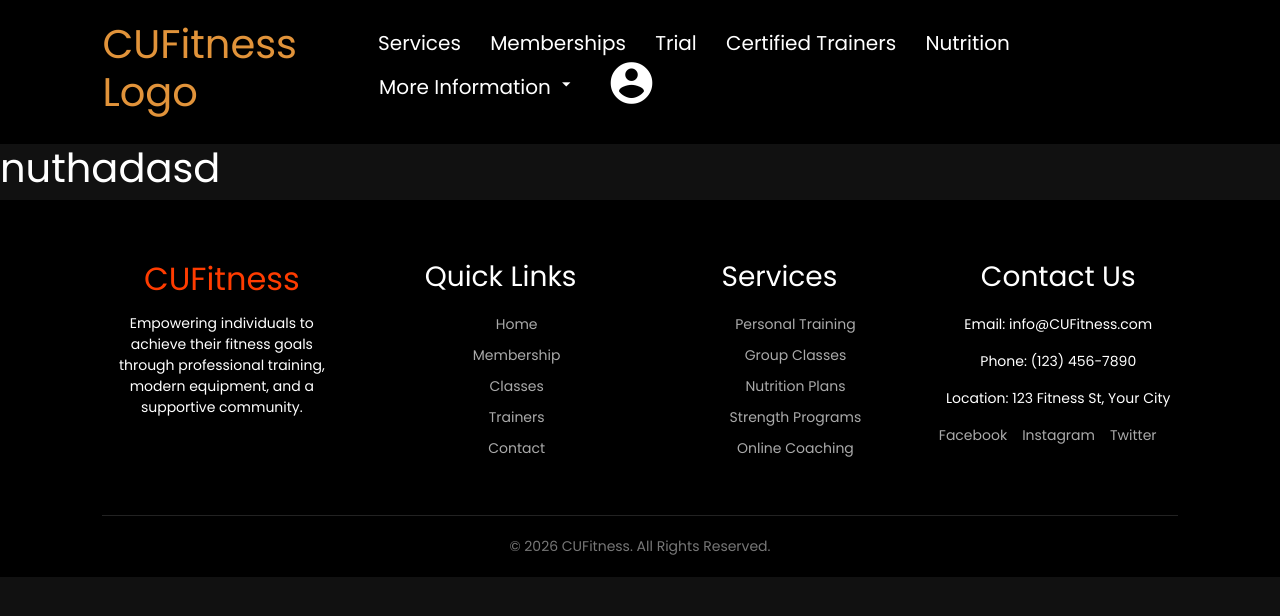
After one commit to JeffZhang852/COEN6311-SANJ, a Django app: page /nutrition/ in a window 1280 px wide. The commit adds this page. Shown: the top 616 px of the page. Run offline with Django 5.2, Linux system fonts and the light colour scheme.

Commit message:
more frontend

```diff
--- a/frontend/static/original-style.css
+++ b/frontend/static/base_style.css
@@ -28,7 +28,7 @@ header {
 header h1 {
     a{
         text-decoration: none; /* remove the underline hyperlink formatting */
-        color: #3ed140;
+        color: #e1933a;
     }
 }
 
@@ -38,7 +38,11 @@ nav a {
     text-decoration: none; /* Removes underline */
     margin-left: 25px;
     font-weight: 500;
-    transition: 0.3s; /* Smooth hover effect */
+    font-size: 20px;
+    transition: 0.2s; /* Smooth hover effect */
+    display: inline-block;
+    vertical-align: middle;
+
 }
 
 /* Hover effect for navigation links */
@@ -95,12 +99,14 @@ nav a:hover {
 section {
     padding: 80px 8%;
     text-align: center;
+    color: #fff;
 }
 
 /* Section titles */
 .section-title {
     font-size: 36px;
     margin-bottom: 50px;
+    color: #fff;
 }
 
 /* ================= CARD SYSTEM ================= */
@@ -110,11 +116,13 @@ section {
     gap: 30px;              /* Space between cards */
     justify-content: center;
     flex-wrap: wrap;        /* Makes it responsive */
+
 }
 
 /* Individual card styling */
 .card {
     background: #1a1a1a;
+    color: #fff;
     padding: 30px;
     width: 300px;
     border-radius: 10px;
@@ -128,17 +136,9 @@ section {
 
 /* ================= PRICING SECTION ================= */
 .pricing {
-    background: #000;
+    background: #ed3fa2;
 }
 
-/* ================= FOOTER ================= */
-footer {
-    background: #000;
-    text-align: center;
-    padding: 20px;
-    font-size: 14px;
-    color: #aaa;
-}
 
 /* ================= RESPONSIVE DESIGN ================= */
 /* Adjusts hero heading size on smaller screens */
--- /dev/null
+++ b/frontend/static/dropdown.css
@@ -0,0 +1,40 @@
+
+/* ================= dropdown DESIGN ================= */
+.dropdown {
+  position: relative;
+  display: inline-block;             /* Makes parent full width */
+}
+
+.dropbtn {
+  width: 100%;              /* Button spans full width */
+  padding: 1px;
+  border: none;
+  background-color: rgba(0,0,0,0.8);
+  color: white;
+  cursor: pointer;
+}
+
+.dropdown-content {
+  display: none;
+  position: absolute;
+  top: 100%;
+  left: 0;
+  width: 100%;              /* KEY: spans parent width */
+  background-color: rgba(50,50,50,0.8);
+
+}
+
+.dropdown-content a {
+  display: block;
+  padding: 1px;
+  text-decoration: none;
+  color: white;
+}
+
+.dropdown-content a:hover {
+  background-color: rgba(50,50,50,1);
+}
+
+.dropdown:hover .dropdown-content {
+  display: block;
+}
--- a/frontend/templates/frontend/base.html
+++ b/frontend/templates/frontend/base.html
@@ -23,10 +23,16 @@
     <!-- This loads the font from Google's servers -->
     <link href="https://fonts.googleapis.com/css2?family=Poppins:wght@300;400;600;700&display=swap" rel="stylesheet">
 
+    <!-- ICONS -->
+    <link rel="stylesheet" href="https://fonts.googleapis.com/icon?family=Material+Icons">
+
     <!-- External CSS File -->
     <!-- This connects the HTML file to static/style.css -->
-    <link rel="stylesheet" href="{% static 'style.css' %}">
-    <link rel="stylesheet" href="{% static 'footer.css' %}">
+    <link rel="stylesheet" href="{% static 'base_style.css' %}">
+    <link rel="stylesheet" href="{% static 'footer.css' %}"/>
+    <link rel="stylesheet" href="{% static 'dropdown.css' %}"/>
+
+    {% block extra_styles %}{% endblock %}
 
 </head>
 
@@ -42,18 +48,31 @@
     </h1>
 
     <nav>
-        <!-- Navigation links use anchor tags -->
-        <!-- href="#sectionID" scrolls to that section -->
-        <a href="#services">Services</a>
-        <a href="memberships/">Memberships</a>
-        <a href="#pricing">Trial</a>
-        <a href="#trainers">Certified Trainers</a>
-        <a href="#Nutrition">Nutrition</a>
 
-        <a href="#contact">More Information</a>
-        <!-- add drop down menu with: amenities, schedule, contact -->
-        <a href="/login">Login</a>
+        <a href="/services">Services</a>
+        <a href="/memberships">Memberships</a>
+        <a href="/pricing">Trial</a>
+        <a href="/trainers">Certified Trainers</a>
+        <a href="/nutrition/">Nutrition</a>
+        <a>
+            <div class="dropdown">
+              <button class="dropbtn">More Information
+                  <span class="material-icons" style="font-size:20px;">arrow_drop_down
+                  </span>
+              </button>
+              <div class="dropdown-content">
+                <a href="/amenities">Amenities</a>
+                <a href="/schedule">Schedule</a>
+                <a href="/contact_us">Contact Us</a>
+                <a href="/about">About</a>
+              </div>
+            </div>
+        </a>
 
+        <a href="/login">
+            <span class="material-icons" style="font-size:50px;">account_circle
+            </span>
+        </a>
     </nav>
 </header>
 
@@ -127,10 +146,6 @@
 </footer>
 
 
-<script>
-    // Dynamically set the current year for the copyright notice
-    document.getElementById('year').textContent = new Date().getFullYear();
-</script>
 
 
 </body>
--- a/frontend/templates/frontend/home.html
+++ b/frontend/templates/frontend/home.html
@@ -4,7 +4,7 @@
 
 {% block content %}
 
-    <section class="hero" id="home">
+<section class="hero" id="home">
     <!-- class="hero" connects to CSS styling -->
     <!-- id="home" allows navigation scrolling -->
 
--- /dev/null
+++ b/frontend/templates/frontend/nutrition.html
@@ -0,0 +1,6 @@
+{% extends 'frontend/base.html' %}
+
+{% block title %} sdfsdfsdf {% endblock %}
+{% block content %}
+    <h1>nuthadasd</h1>
+{% endblock %}
--- a/frontend/urls.py
+++ b/frontend/urls.py
@@ -3,12 +3,21 @@ from . import views
 
 urlpatterns = [
     path('', views.home, name='home'),
+
+
+    path ("memberships/", views.memberships, name='memberships'),
+    path ("nutrition/", views.nutrition, name='nutrition'),
+
+
+    path ("amenities/", views.amenities, name='amenities'),
+    #path ("memberships/", views.memberships, name='memberships'),
+
+
+
+
+
     path('gym/', views.gym, name='gym'),
     path('login/', views.login, name='login'),
     path('signup/', views.signup, name='signup'),
     path('signedout/', views.signed_out, name='signed_out'),
-
-    path ("memberships/", views.memberships, name='memberships')
-
-
 ]
--- a/frontend/views.py
+++ b/frontend/views.py
@@ -2,20 +2,44 @@ from django.shortcuts import render
 
 
 
-# Create your views here.
+#Navbar
 def home(request):
     return render(request, 'frontend/home.html')
 
-def test(request):
-    return render(request, 'test.html')
+
+def memberships(request):
+    return render(request, 'frontend/membership.html')
+
+def trainers(request):
+    return render(request, 'frontend/trainers.html')
+
+def nutrition(request):
+    return render(request, 'frontend/nutrition.html')
+
+
+#Dropdown menu
+def amenities(request):
+    return render(request, 'frontend/amenities.html')
+
+def schedule(request):
+    return render(request, 'frontend/schedule.html')
+
+def contact(request):
+    return render(request, 'frontend/contact.html')
+def about(request):
+    return render(request, 'frontend/about.html')
+
+
+
+
 
 def gym(request):
     return render(request, 'frontend/gym.html')
 
 
-def memberships(request):
-    return render(request, 'frontend/membership.html')
 
+
+#Registration
 def login(request):
     return render(request, 'authentication/login.html')
 
```
Also changed, not shown: frontend/static/auth.css (added, +65 -0 lines), frontend/static/style.css (deleted, +0 -147 lines), frontend/templates/authentication/login.html (+82 -2 lines).
